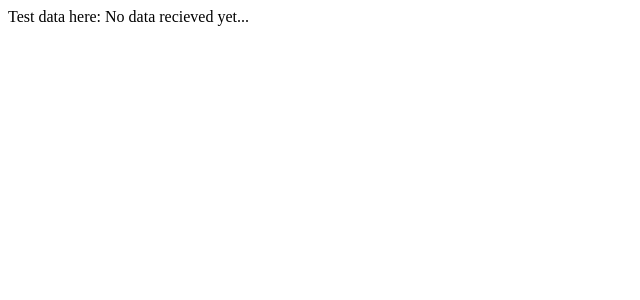
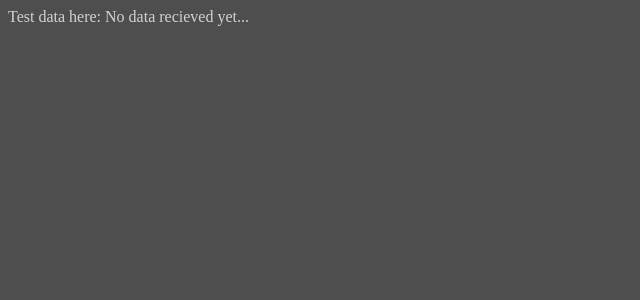
Before and after one commit to KrisAirdancer/vidya-clone, a React (Create React App) app in the folder vidya-frontend/: page / in a window 1280 px wide. Shown: the top 300 px of the page, without its empty margins (0-640 px from the left). Built offline with nearby package versions, Linux system fonts and the light colour scheme; no server answers.

Commit message:
Added basic CSS styling - temporary - and updated README.

```diff
--- a/vidya-frontend/public/index.html
+++ b/vidya-frontend/public/index.html
@@ -5,6 +5,7 @@
     <link rel="icon" href="%PUBLIC_URL%/favicon.ico" />
     <meta name="viewport" content="width=device-width, initial-scale=1" />
     <meta name="theme-color" content="#000000" />
+    <link rel="stylesheet" type="text/css" href="styles.css">
     <meta
       name="description"
       content="Web site created using create-react-app"
--- a/vidya-frontend/public/styles.css
+++ b/vidya-frontend/public/styles.css
@@ -1,3 +1,4 @@
-#id_test-data {
-    color: white;
+body {
+    background: rgb(78, 78, 78);
+    color: rgb(210, 210, 210);
 }
--- a/vidya-frontend/src/EndpointTest.js
+++ b/vidya-frontend/src/EndpointTest.js
@@ -22,7 +22,7 @@ export default class EndpointTest extends Component {
 
   render() {
     return (
-        <div id="id_test-data">Test data here: {this.state.testData}</div>
+        <div>Test data here: {this.state.testData}</div>
       )
   }
 }
```
Also changed, not shown: 1 other file (tests, documents, lock files or other folders).
